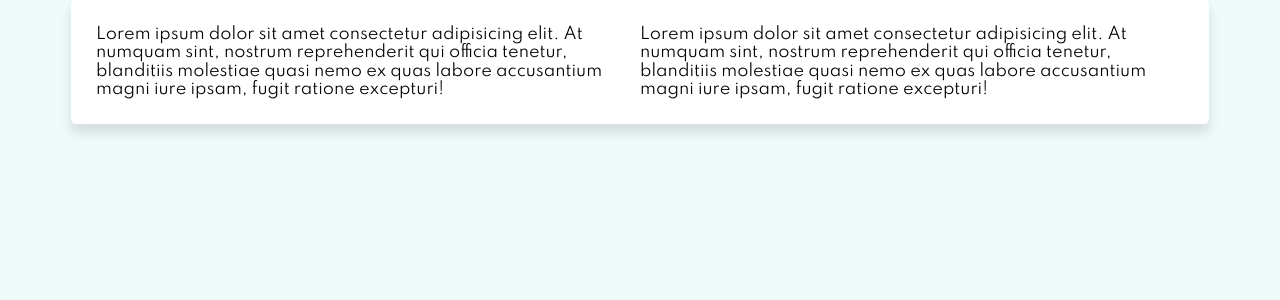
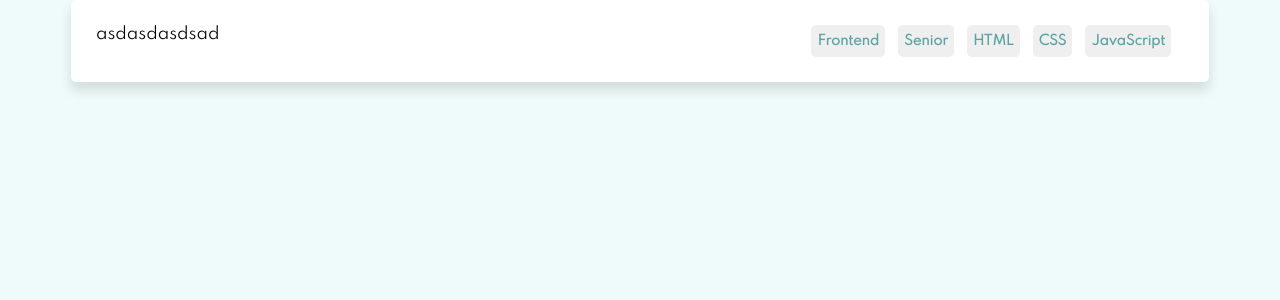
Before and after one commit to vincitaylaran/job-listings, a React (Create React App) app: page / in a window 1280 px wide. Shown: the top 300 px of the page. Built offline with nearby package versions, Linux system fonts and the light colour scheme.

Commit message:
add transition-duration to global styles to <a> and <button> elements when user hovers, create keyword button component

```diff
--- a/src/App.tsx
+++ b/src/App.tsx
@@ -8,20 +8,7 @@ import Listing from "./components/Listing"
 function App() {
   return (
     <main>
-      <Listing>
-        <div>
-          Lorem ipsum dolor sit amet consectetur adipisicing elit. At numquam
-          sint, nostrum reprehenderit qui officia tenetur, blanditiis molestiae
-          quasi nemo ex quas labore accusantium magni iure ipsam, fugit ratione
-          excepturi!
-        </div>
-        <div>
-          Lorem ipsum dolor sit amet consectetur adipisicing elit. At numquam
-          sint, nostrum reprehenderit qui officia tenetur, blanditiis molestiae
-          quasi nemo ex quas labore accusantium magni iure ipsam, fugit ratione
-          excepturi!
-        </div>
-      </Listing>
+      <Listing />
     </main>
   )
 }
--- /dev/null
+++ b/src/components/Button.tsx
@@ -0,0 +1,33 @@
+import React from "react"
+import styled from "styled-components"
+
+const StyledButton = styled.button`
+  display: flex;
+  align-items: center;
+
+  height: 32px;
+  font-weight: bold;
+  font-size: 13px;
+  letter-spacing: -0.1px;
+  border: none;
+  border-radius: 5px;
+  margin-right: 13px;
+  cursor: pointer;
+  color: #5ca5a5;
+  outline: none;
+
+  &:hover {
+    background-color: #5ca5a5;
+    color: #ffffff;
+  }
+`
+
+interface Props {
+  children?: React.ReactNode
+}
+
+const Button: React.FC<Props> = ({ children }) => {
+  return <StyledButton>{children}</StyledButton>
+}
+
+export default Button
--- a/src/components/Listing.tsx
+++ b/src/components/Listing.tsx
@@ -1,9 +1,13 @@
 import React from "react"
-import Row, { StyledRow } from "./Row"
+import Row from "./Row"
 import styled, { css } from "styled-components"
+import Button from "./Button"
 
-const coloredLeftBorder = css`
-  border-left: 5px solid #5ca5a5;
+const ListingContent = styled.div``
+
+const ListingSubcontent = styled.div`
+  display: flex;
+  align-items: center;
 `
 
 interface Props {
@@ -17,7 +21,12 @@ const Listing: React.FC<Props> = ({ children, isNew, isFeatured }) => {
     <Row
       style={isNew && isFeatured ? { borderLeft: "5px solid #5ca5a5" } : null}
     >
-      {children}
+      <ListingContent>asdasdasdsad</ListingContent>
+      <ListingSubcontent>
+        {["Frontend", "Senior", "HTML", "CSS", "JavaScript"].map((keyword) => (
+          <Button>{keyword}</Button>
+        ))}
+      </ListingSubcontent>
     </Row>
   )
 }
--- a/src/styles/base.css
+++ b/src/styles/base.css
@@ -9,3 +9,8 @@ main {
   display: flex;
   justify-content: center;
 }
+
+button,
+a {
+  transition-duration: 150ms;
+}
```
